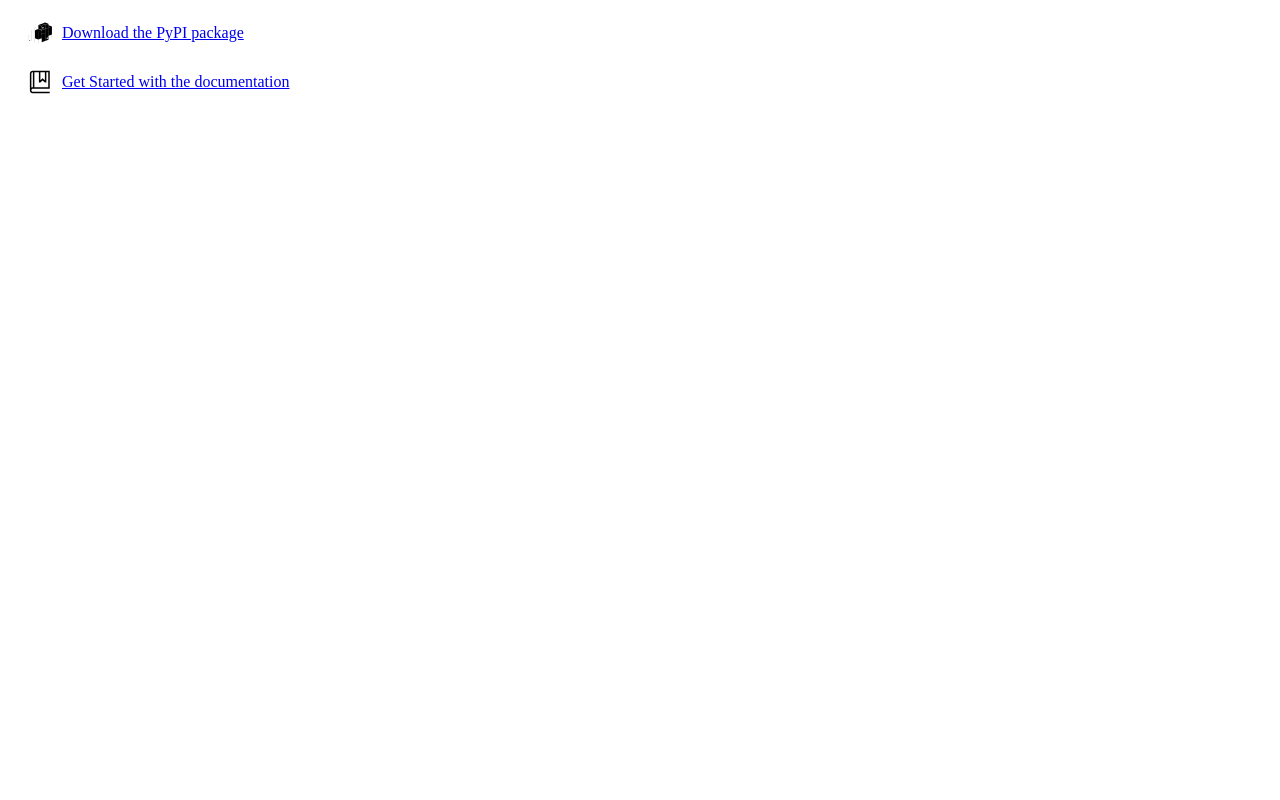
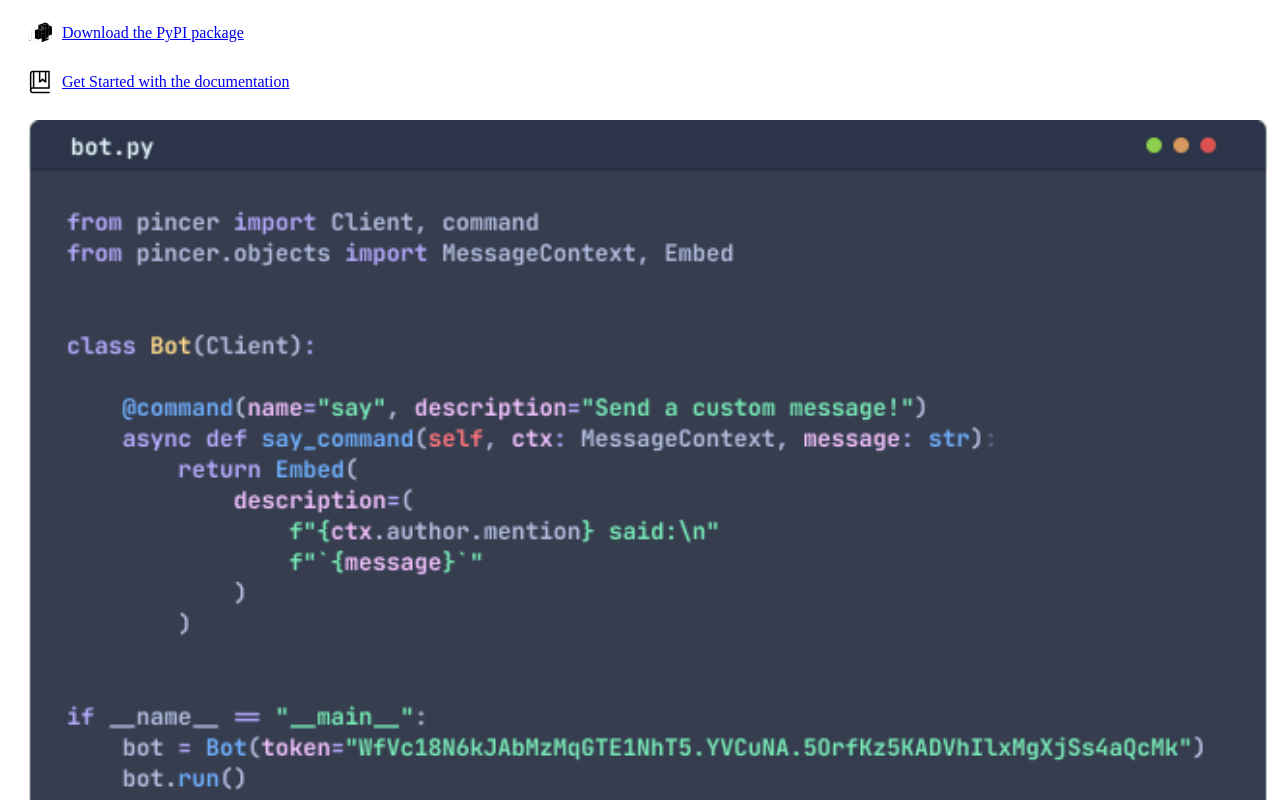
Before and after one commit to Pincer-org/.dev, a Vue app: page / in a window 1280 px wide. Shown: the part 2000-2800 px from the top of the page. Before the commit the page ends 2120 px from the top, so only its background shows below. Built offline with nearby package versions, Linux system fonts and the light colour scheme; the HTML template or start-up script is replaced by a standard one.

Commit message:
:sparkles: Adding commands images

```diff
--- a/src/components/Hero.vue
+++ b/src/components/Hero.vue
@@ -4,8 +4,8 @@
 </script>
 <template>
   <div class="hero">
+    <div class="left">
       <h1>Welcome to Pincer!</h1>
-  </div>
 
       <div class="github-buttons">
         <GhButton
@@ -124,6 +124,14 @@
           </li>
         </ul>
       </nav>
+    </div>
+    <div class="right">
+      <img src="img/window_code_block.png"
+           alt="API simple Discord bottom with a /say command written written using pincer."/>
+      <img src="img/discord_command_demo.png" alt="An user writing and triggering the /say example command.">
+      <img src="img/command_output.png" alt="The result of the /say command.">
+    </div>
+  </div>
 </template>
 
 <style lang="scss" scoped>
@@ -167,4 +175,13 @@
     display: grid;
     gap: 5px;
   }
+
+  .right {
+    display: grid;
+    gap: 20px;
+
+    img {
+      width: calc(100vw - 40px);
+    }
+  }
 </style>
```
Lines whose indentation alone changed are shown as unchanged.
